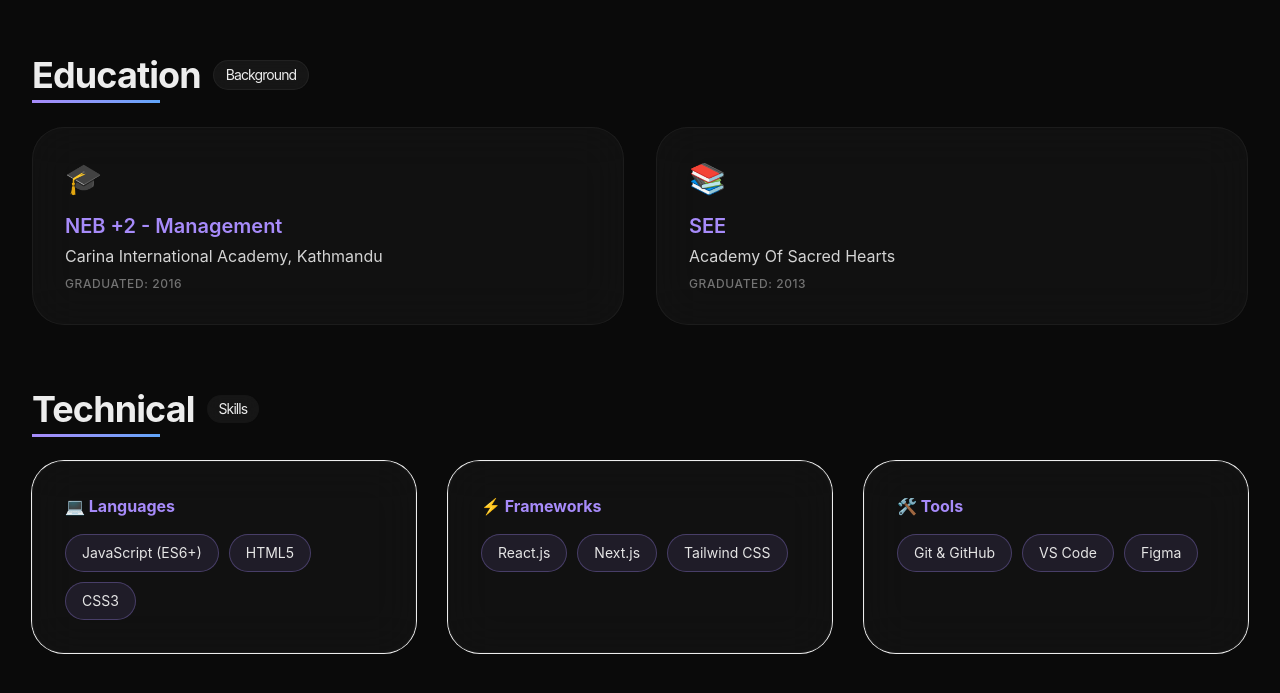
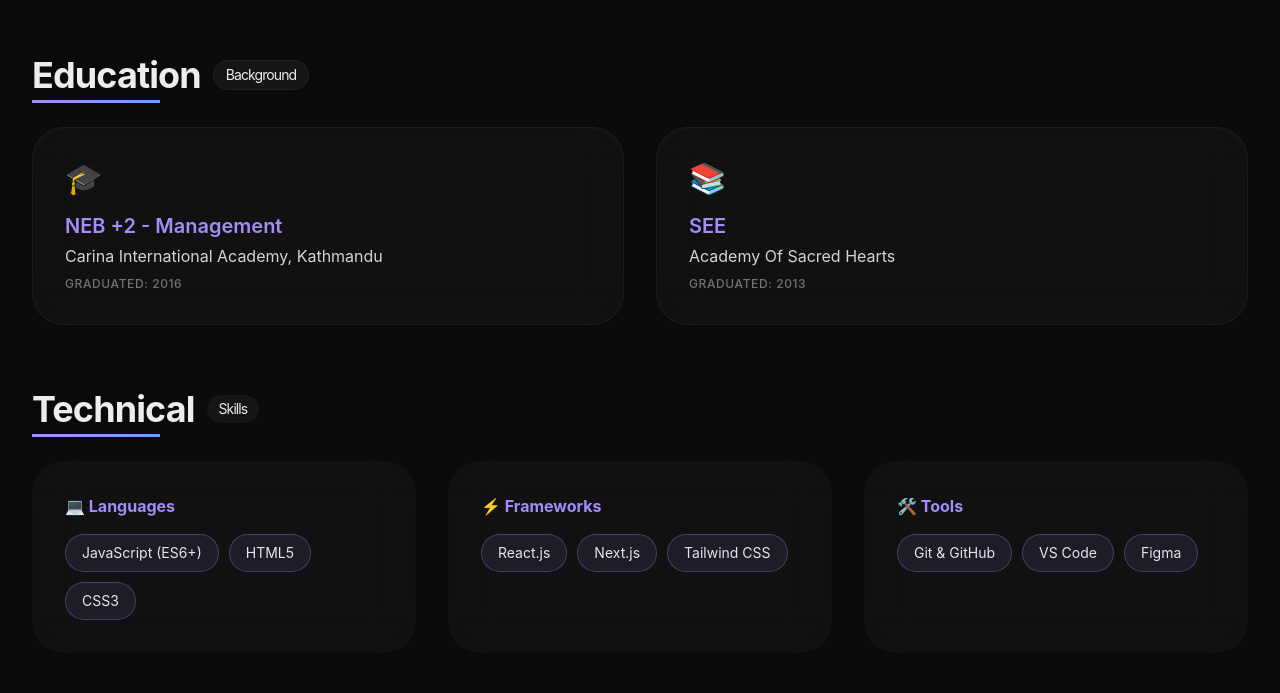
Before and after one commit to sujitshahi/PORTFOLIO, a Next.js app: page / in a window 1280 px wide. Shown: the part 776-1469 px from the top of the page. Built offline with nearby package versions, Linux system fonts and the light colour scheme.

Commit message:
doing landing page

```diff
--- a/src/app/page.tsx
+++ b/src/app/page.tsx
@@ -611,45 +611,48 @@ export default function HomePage() {
           </div>
         </section>
 
-        {/* SKILLS SECTION */}
+
+
+
+
+
+
         <section className="mb-16">
         <h2 className="text-3xl sm:text-4xl font-bold mb-8 tracking-tight flex items-center gap-3 relative before:absolute before:-bottom-2 before:left-0 before:w-32 before:h-[3px] before:bg-gradient-to-r before:from-[#a78bfa] before:to-[#60a5fa]">
           Technical <span className="bg-white/5 px-3 py-1 rounded-full text-sm font-normal backdrop-blur-sm">Skills</span>
         </h2>
 
         <div className="grid grid-cols-1 sm:grid-cols-2 lg:grid-cols-3 gap-8">
-            <Card className="bg-neutral-900/60 backdrop-blur-xl border border-white/5 rounded-[32px] p-8 transition-all duration-300 ease-out hover:border-[#a78bfa]/50 hover:-translate-y-2 hover:shadow-[0_0_30px_rgba(167,139,250,0.15)]">
-              <CardContent className="p-0">
+          {/* Card 1 - Replaced with HTML div */}
+
+          <div className="bg-neutral-900/60 backdrop-blur-xl border border-transparent rounded-[32px] p-8 transition-all duration-300 ease-out hover:-translate-y-2 hover:shadow-[0_0_30px_rgba(167,139,250,0.15)] hover:border-[#a78bfa]/50">
             <h3 className="text-base font-bold text-[#a78bfa] mb-4 flex items-center gap-2">💻 Languages</h3>
             <div className="flex flex-wrap gap-2.5">
               <span className="bg-[#a78bfa]/10 border border-[#a78bfa]/30 px-4 py-2 rounded-full text-sm text-neutral-200 transition-all duration-300 hover:bg-[#a78bfa]/30 hover:-translate-y-1 hover:shadow-[0_4px_12px_rgba(167,139,250,0.2)]">JavaScript (ES6+)</span>
               <span className="bg-[#a78bfa]/10 border border-[#a78bfa]/30 px-4 py-2 rounded-full text-sm text-neutral-200 transition-all duration-300 hover:bg-[#a78bfa]/30 hover:-translate-y-1 hover:shadow-[0_4px_12px_rgba(167,139,250,0.2)]">HTML5</span>
               <span className="bg-[#a78bfa]/10 border border-[#a78bfa]/30 px-4 py-2 rounded-full text-sm text-neutral-200 transition-all duration-300 hover:bg-[#a78bfa]/30 hover:-translate-y-1 hover:shadow-[0_4px_12px_rgba(167,139,250,0.2)]">CSS3</span>
             </div>
-              </CardContent>
-            </Card>
+          </div>
 
-            <Card className="bg-neutral-900/60 backdrop-blur-xl border border-white/5 rounded-[32px] p-8 transition-all duration-300 ease-out hover:border-[#a78bfa]/50 hover:-translate-y-2 hover:shadow-[0_0_30px_rgba(167,139,250,0.15)]">
-              <CardContent className="p-0">
+          {/* Card 2 - Replaced with HTML div */}
+          <div className="bg-neutral-900/60 backdrop-blur-xl border border-transparent rounded-[32px] p-8 transition-all duration-300 ease-out hover:-translate-y-2 hover:shadow-[0_0_30px_rgba(167,139,250,0.15)] hover:border-[#a78bfa]/50">
             <h3 className="text-base font-bold text-[#a78bfa] mb-4 flex items-center gap-2">⚡ Frameworks</h3>
             <div className="flex flex-wrap gap-2.5">
               <span className="bg-[#a78bfa]/10 border border-[#a78bfa]/30 px-4 py-2 rounded-full text-sm text-neutral-200 transition-all duration-300 hover:bg-[#a78bfa]/30 hover:-translate-y-1 hover:shadow-[0_4px_12px_rgba(167,139,250,0.2)]">React.js</span>
               <span className="bg-[#a78bfa]/10 border border-[#a78bfa]/30 px-4 py-2 rounded-full text-sm text-neutral-200 transition-all duration-300 hover:bg-[#a78bfa]/30 hover:-translate-y-1 hover:shadow-[0_4px_12px_rgba(167,139,250,0.2)]">Next.js</span>
               <span className="bg-[#a78bfa]/10 border border-[#a78bfa]/30 px-4 py-2 rounded-full text-sm text-neutral-200 transition-all duration-300 hover:bg-[#a78bfa]/30 hover:-translate-y-1 hover:shadow-[0_4px_12px_rgba(167,139,250,0.2)]">Tailwind CSS</span>
             </div>
-              </CardContent>
-            </Card>
+          </div>
 
-            <Card className="bg-neutral-900/60 backdrop-blur-xl border border-white/5 rounded-[32px] p-8 transition-all duration-300 ease-out hover:border-[#a78bfa]/50 hover:-translate-y-2 hover:shadow-[0_0_30px_rgba(167,139,250,0.15)]">
-              <CardContent className="p-0">
+          {/* Card 3 - Replaced with HTML div */}
+         <div className="bg-neutral-900/60 backdrop-blur-xl border border-transparent rounded-[32px] p-8 transition-all duration-300 ease-out hover:-translate-y-2 hover:shadow-[0_0_30px_rgba(167,139,250,0.15)] hover:border-[#a78bfa]/50">
             <h3 className="text-base font-bold text-[#a78bfa] mb-4 flex items-center gap-2">🛠️ Tools</h3>
             <div className="flex flex-wrap gap-2.5">
               <span className="bg-[#a78bfa]/10 border border-[#a78bfa]/30 px-4 py-2 rounded-full text-sm text-neutral-200 transition-all duration-300 hover:bg-[#a78bfa]/30 hover:-translate-y-1 hover:shadow-[0_4px_12px_rgba(167,139,250,0.2)]">Git & GitHub</span>
               <span className="bg-[#a78bfa]/10 border border-[#a78bfa]/30 px-4 py-2 rounded-full text-sm text-neutral-200 transition-all duration-300 hover:bg-[#a78bfa]/30 hover:-translate-y-1 hover:shadow-[0_4px_12px_rgba(167,139,250,0.2)]">VS Code</span>
               <span className="bg-[#a78bfa]/10 border border-[#a78bfa]/30 px-4 py-2 rounded-full text-sm text-neutral-200 transition-all duration-300 hover:bg-[#a78bfa]/30 hover:-translate-y-1 hover:shadow-[0_4px_12px_rgba(167,139,250,0.2)]">Figma</span>
             </div>
-              </CardContent>
-            </Card>
+          </div>
         </div>
       </section>
 
```
Lines whose indentation alone changed are shown as unchanged.
